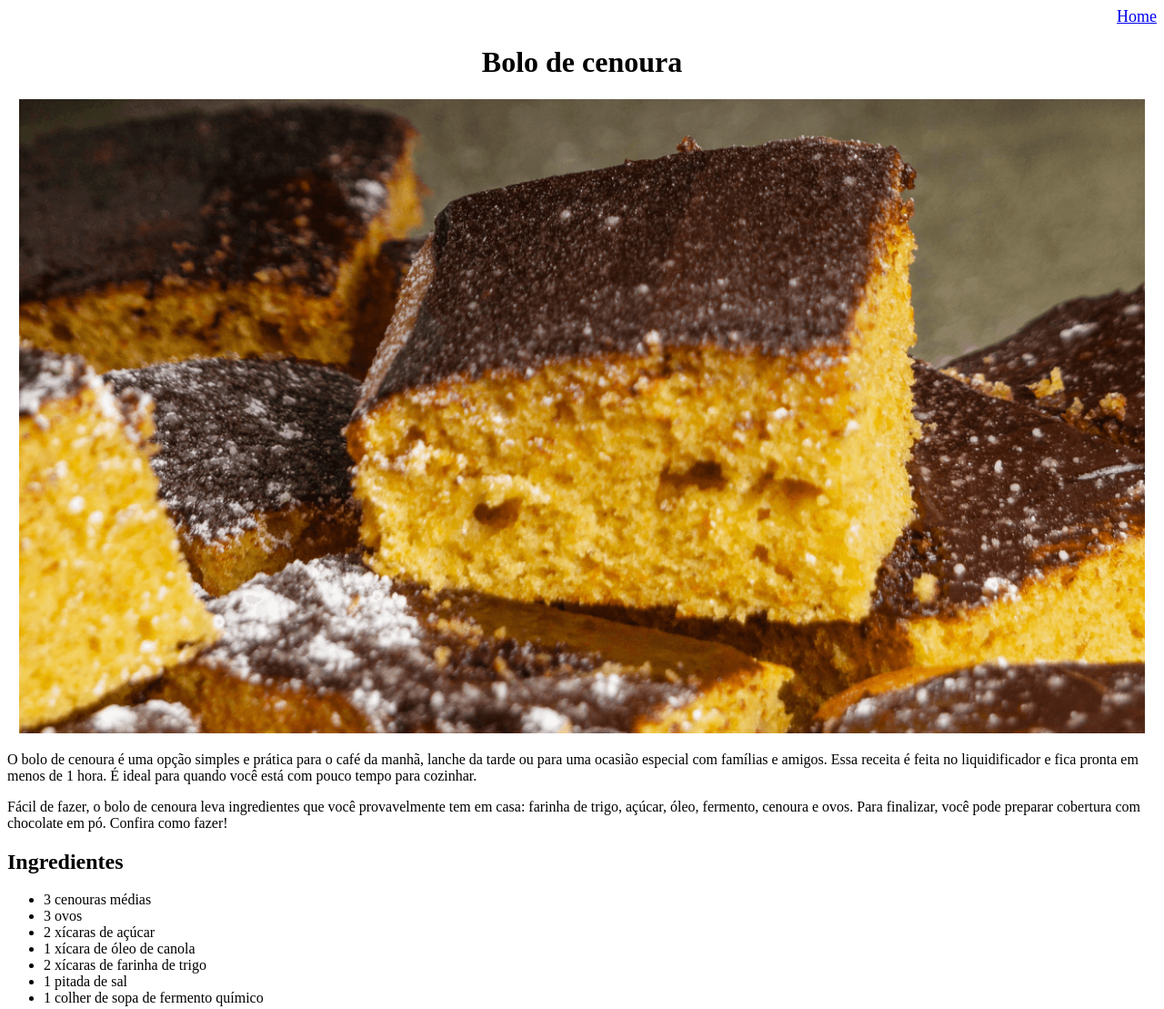
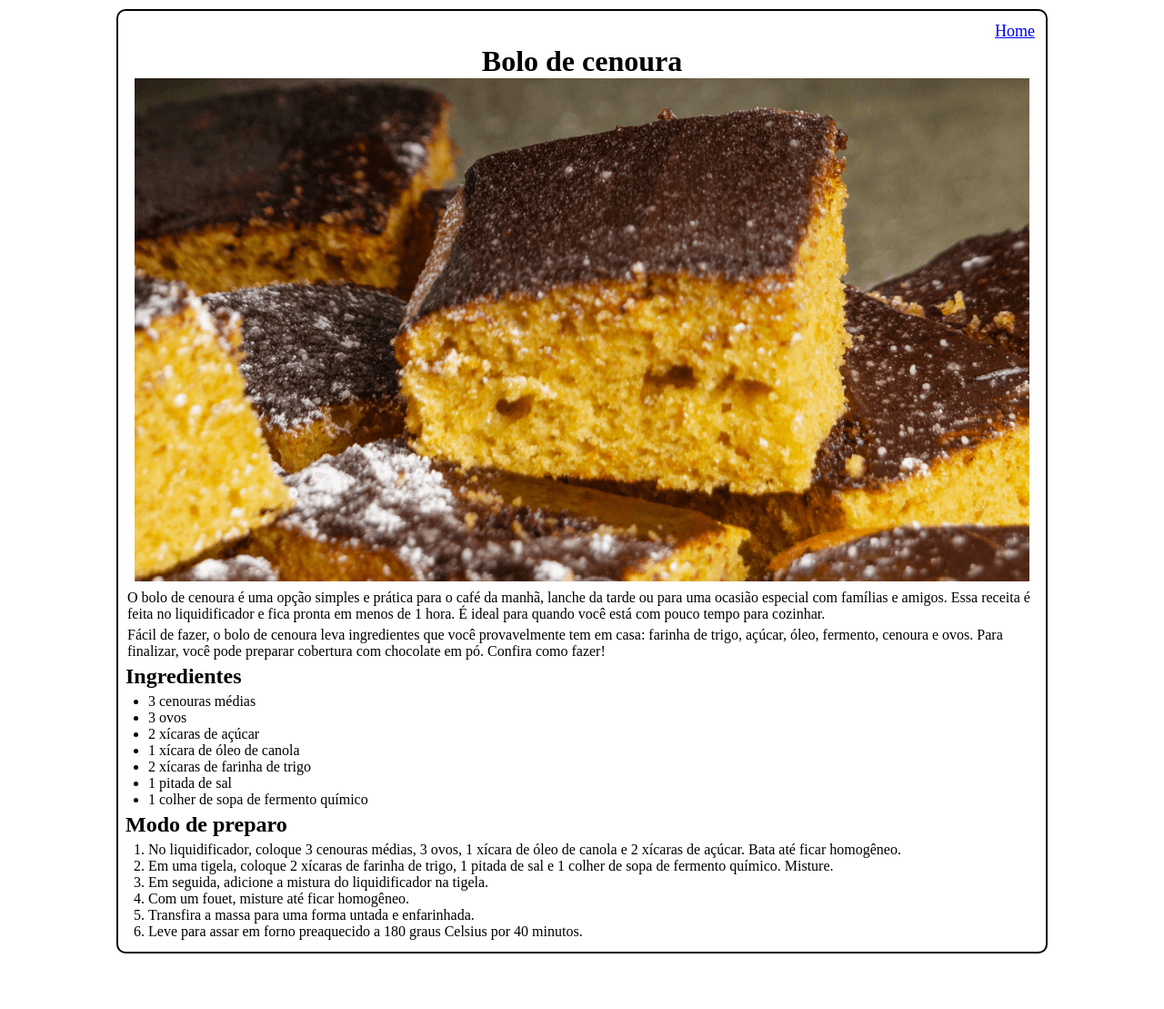
Before and after one commit to evkronos/odin-recipes, a plain HTML site: page recipes/bolo-cenoura.html in a window 1280 px wide. Shown: the top 1109 px of the page at 91% size. After the commit the page ends 1058 px from the top, so only its background shows below. Drawn offline with Linux system fonts and the light colour scheme.

Commit message:
Mudanças no estilo da página

```diff
--- a/styles/style.css
+++ b/styles/style.css
@@ -1,3 +1,17 @@
+* {
+    margin: 0;
+    padding: 0;
+    box-sizing: border-box;
+}
+
+body {
+    width: 80%;
+    margin: 10px auto;
+    padding: 8px;
+    border: 2px solid #000;
+    border-radius: 10px;
+}
+
 .container-imagem {
     text-align: center;
 }
@@ -10,6 +24,7 @@
 .lista-receitas {
     list-style: none;
     font-family: 'Courier New', Courier, monospace;
+    margin: 10px;
 }
 
 .lista-receitas a {
@@ -18,12 +33,23 @@
     font-size: 18px;
 }
 
-.titulo,.nome-receita {
+.lista-ingredientes,
+.lista-preparo {
+    margin: 5px 25px;
+}
+
+.titulo,
+.nome-receita {
     text-align: center;
 }
 
-.home{
+.home {
     display: block;
     text-align: right;
     font-size: 18px;
+    padding: 4px;
 }
+
+.texto {
+    margin: 5px 2px;
+}
```
